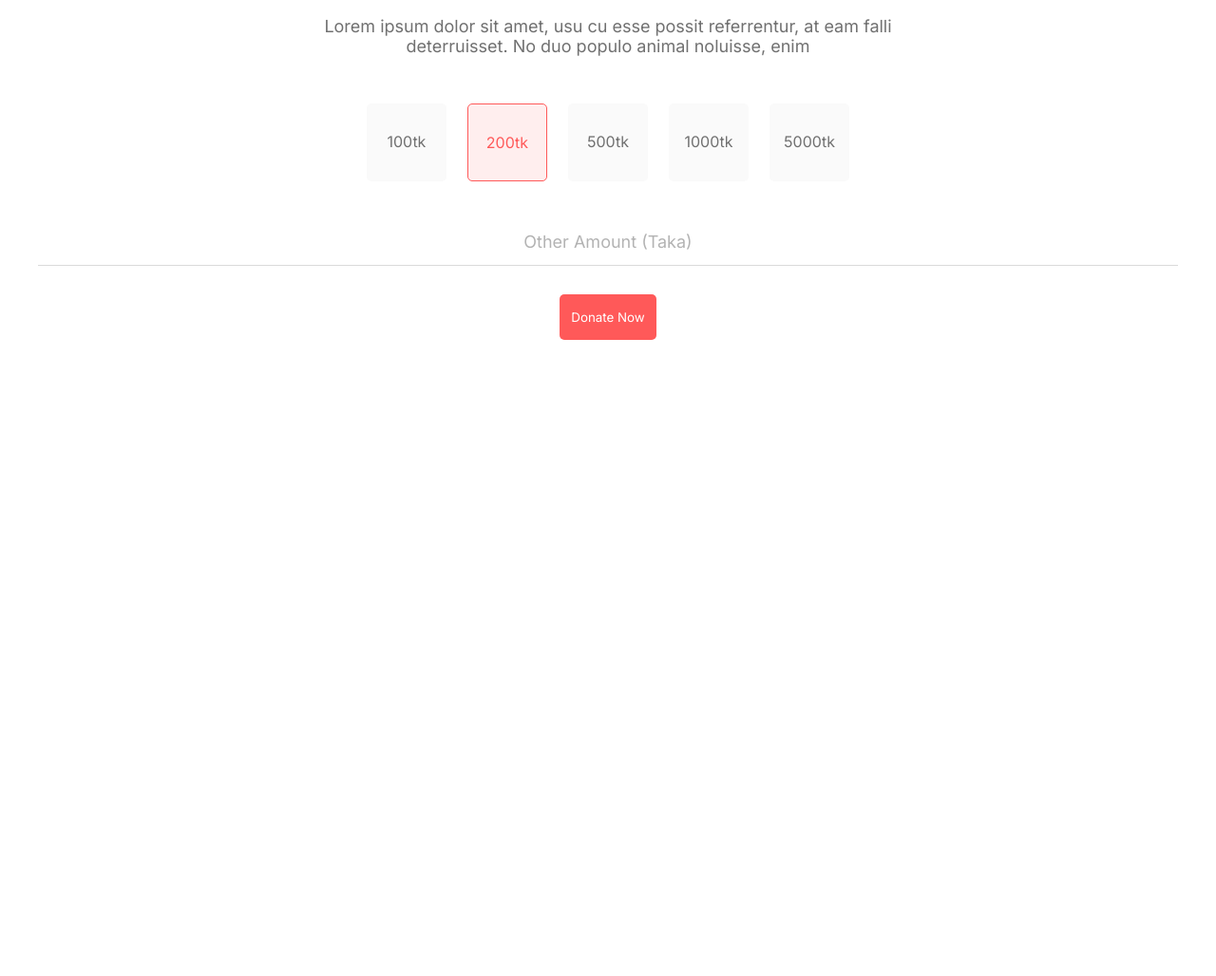
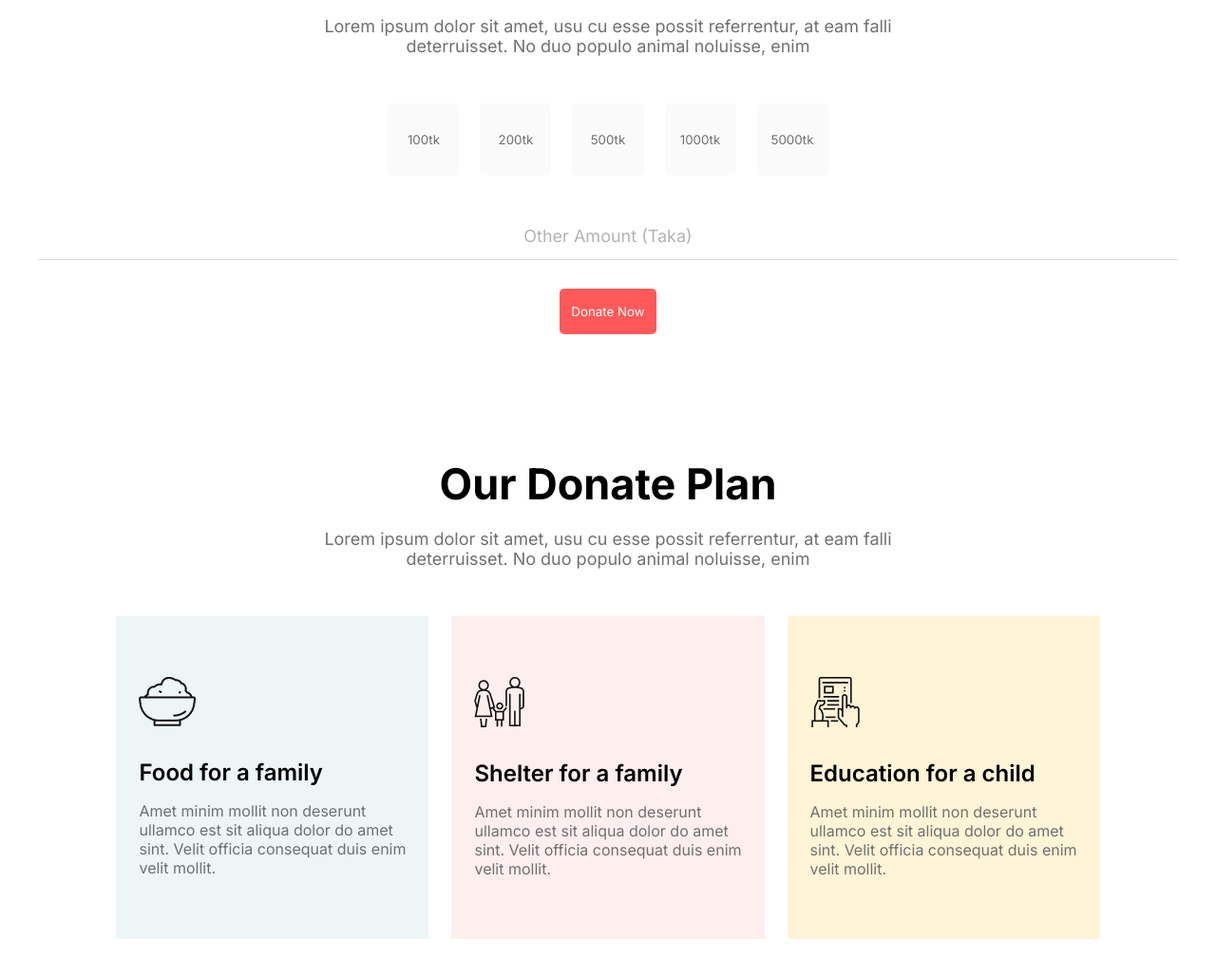
Before and after one commit to shuvongkar-dev/donate-today, a plain HTML site: page index.html in a window 1280 px wide. Shown: the part 858-1886 px from the top of the page at 95% size. Before the commit the page ends 1216 px from the top, so only its background shows below. Drawn offline with Linux system fonts and the light colour scheme.

Commit message:
donate-plan section style

```diff
--- a/index.html
+++ b/index.html
@@ -27,16 +27,39 @@
             <h3 class="title">Donate Today</h3>
             <p class="description">Lorem ipsum dolor sit amet, usu cu esse possit referrentur, at eam falli <br> deterruisset. No duo populo animal noluisse, enim</p>
             <div class="amounts">
-                <div class="amount">100tk</div>
-                <div class="amount bg-red">200tk</div>
-                <div class="amount">500tk</div>
-                <div class="amount">1000tk</div>
-                <div class="amount">5000tk</div>
+                <button class="tk-btn">100tk</button>
+                <button class="tk-btn">200tk</button>
+                <button class="tk-btn">500tk</button>
+                <button class="tk-btn">1000tk</button>
+                <button class="tk-btn">5000tk</button>
             </div>
             <p class="Other-Amount">Other Amount (Taka)</p>
             <hr>
             <button class="btn donate-btn">Donate Now</button>
         </section>
+        <section class="donate-plan container">
+            <div class="plan-title">
+                <h3>Our Donate Plan</h3>
+                <p>Lorem ipsum dolor sit amet, usu cu esse possit referrentur, at eam falli <br> deterruisset. No duo populo animal noluisse, enim   </p>
+            </div>
+            <div class="plans">
+                <div class="plan plan-first">
+                    <img src="./icons/food.png" alt="food">
+                    <h4>Food for a family</h4>
+                    <p>Amet minim mollit non deserunt <br> ullamco est sit aliqua dolor do amet <br> sint. Velit officia consequat duis enim <br> velit mollit.</p>
+                </div>
+                <div class="plan plan-second">
+                    <img src="./icons/shelter.png" alt="shelter">
+                    <h4>Shelter for a family</h4>
+                    <p>Amet minim mollit non deserunt <br> ullamco est sit aliqua dolor do amet <br> sint. Velit officia consequat duis enim <br> velit mollit.</p>
+                </div>
+                <div class="plan plan-third">
+                    <img src="./icons/Frame-1.png" alt="Frame">
+                    <h4>Education for a child</h4>
+                    <p>Amet minim mollit non deserunt <br> ullamco est sit aliqua dolor do amet <br> sint. Velit officia consequat duis enim <br> velit mollit.</p>
+                </div>
+                </div>
+        </section>
     </main>
 </body>
 </html>
--- a/style/style.css
+++ b/style/style.css
@@ -61,6 +61,7 @@
     align-items: center;
     justify-content: center;
     margin-top: 130px;
+    margin-bottom: 130px;
 }
 
 .donate >hr{
@@ -91,19 +92,23 @@
     margin-bottom: 50px;
 }
 
-.amount{
+.tk-btn{
     padding: 30px 15px;
     color: rgba(112, 112, 112, 1);
     background-color: #FAFAFA;
     text-align: center;
     border-radius: 5px;
+    border: none;
+    cursor: pointer;
 }
 
-.bg-red{
+.tk-btn:hover{
     background-color: rgba(255, 238, 238, 1);
     border: 1px solid rgba(255, 89, 89, 1);
     color: rgba(255, 89, 89, 1);
+    transition: ease-in-out 0.2s;
 }
+
 
 .Other-Amount{
     font-size: 18px;
@@ -115,3 +120,62 @@
 .donate-btn{
     margin-top: 30px;
 }
+
+/* donate-plan section style */
+
+.donate-plan{
+    display: flex;
+    flex-direction: column;
+    align-items: center;
+    justify-content: center;
+    margin-bottom: 130px;
+}
+
+.plan-title{
+    text-align: center;
+    margin-bottom: 50px;
+}
+
+.plan-title h3{
+    font-size: 45px;
+    font-weight: bold;
+    margin-bottom: 20px;
+}
+
+.plan-title p{
+    font-size: 18px;
+    color: rgba(112, 112, 112, 1);
+}
+
+.plans{
+    display: grid;
+    grid-template-columns: 3fr 3fr 3fr;
+    gap: 24px;
+}
+
+.plan{
+    padding: 64px 24px;
+}
+
+.plan h4{
+    margin-top: 30px;
+    font-size: 24px;
+    font-weight: 600;
+}
+
+.plan p{
+    color: rgba(112, 112, 112, 1);
+    margin-top: 16px;
+}
+
+.plan-first{
+    background-color: rgba(79, 157, 166, 0.1);
+}
+
+.plan-second{
+    background-color: rgba(255, 89, 89, 0.1);
+}
+
+.plan-third{
+    background-color: rgba(255, 244, 214, 1);
+}
```
